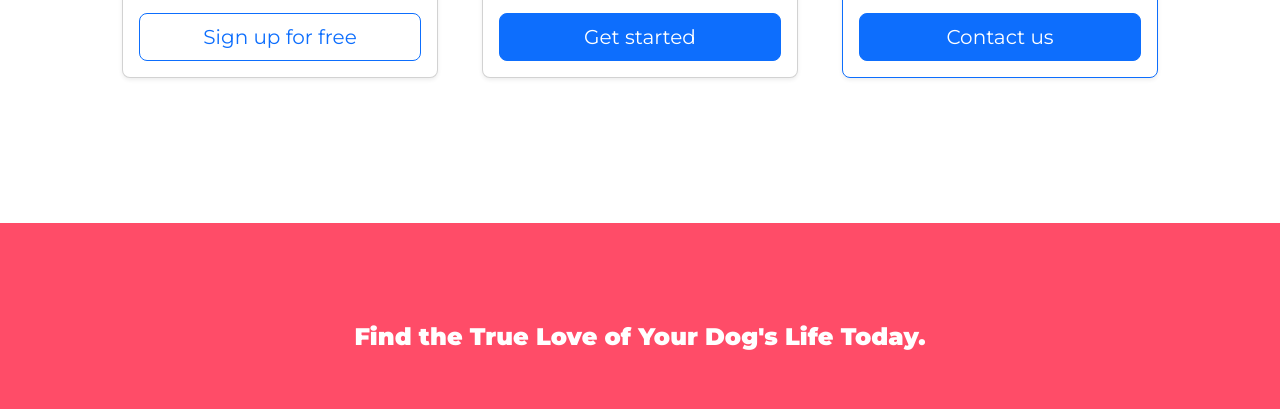
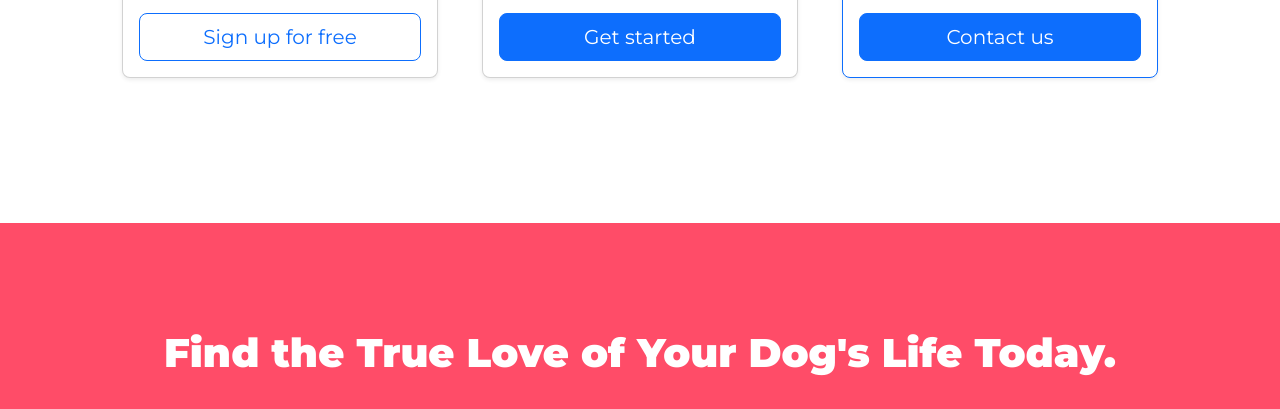
Before and after one commit to estebangaviria/TinDog, a plain HTML site: page index.html in a window 1280 px wide. Shown: the part 2024-2433 px from the top of the page. Drawn offline with nearby package versions, Linux system fonts and the light colour scheme.

Commit message:
Call to Action section font-size was changed

```diff
--- a/css/styles.css
+++ b/css/styles.css
@@ -154,6 +154,11 @@ p{
     color: #fff;
 }
 
+.cta-heading{
+    font-size: 2.5rem;
+    line-height: 1.5;
+}
+
 /* Footer Section */
 
 #footer{
--- a/index.html
+++ b/index.html
@@ -230,7 +230,7 @@
 
   <section id="cta">
 
-    <h3>Find the True Love of Your Dog's Life Today.</h3>
+    <h3 class="cta-heading">Find the True Love of Your Dog's Life Today.</h3>
 
     <button type="button" class="btn btn-dark btn-lg download-buttom"><i class="fa-brands fa-apple"></i>
       Download</button>
```
